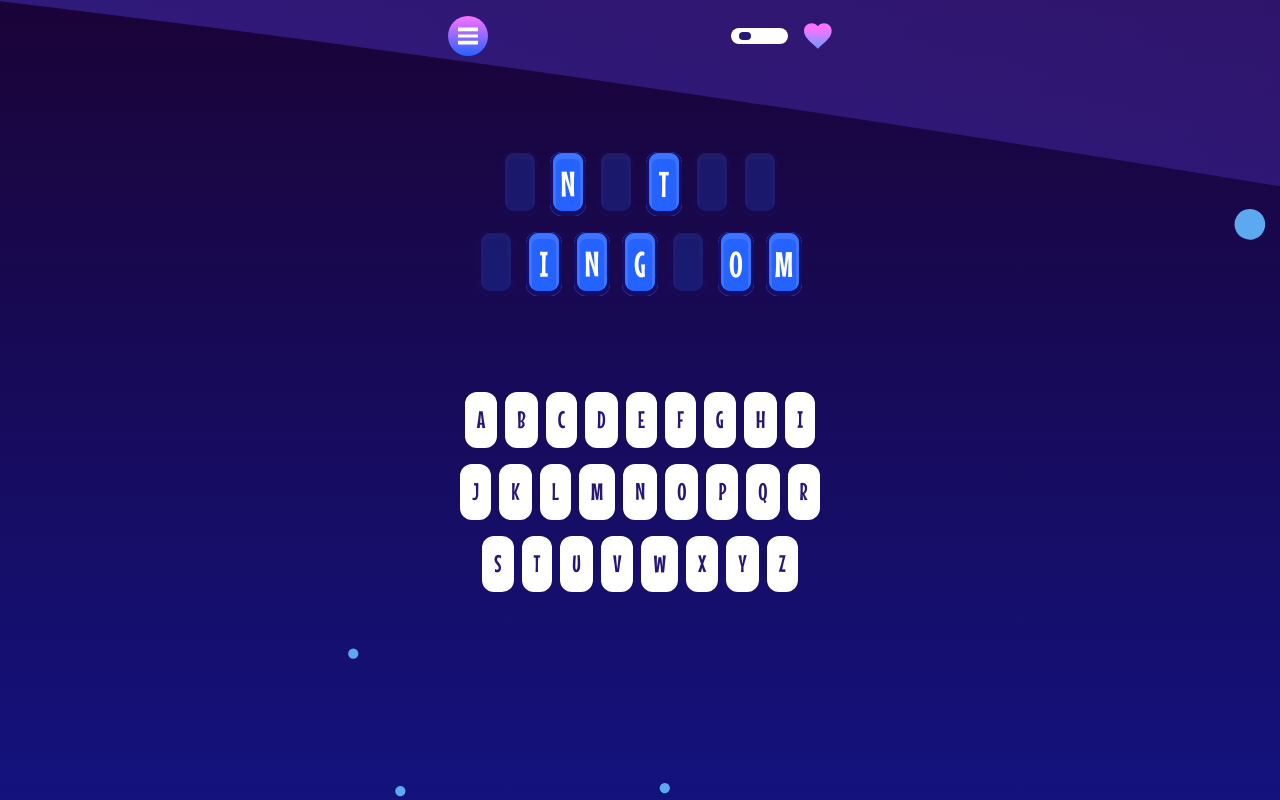
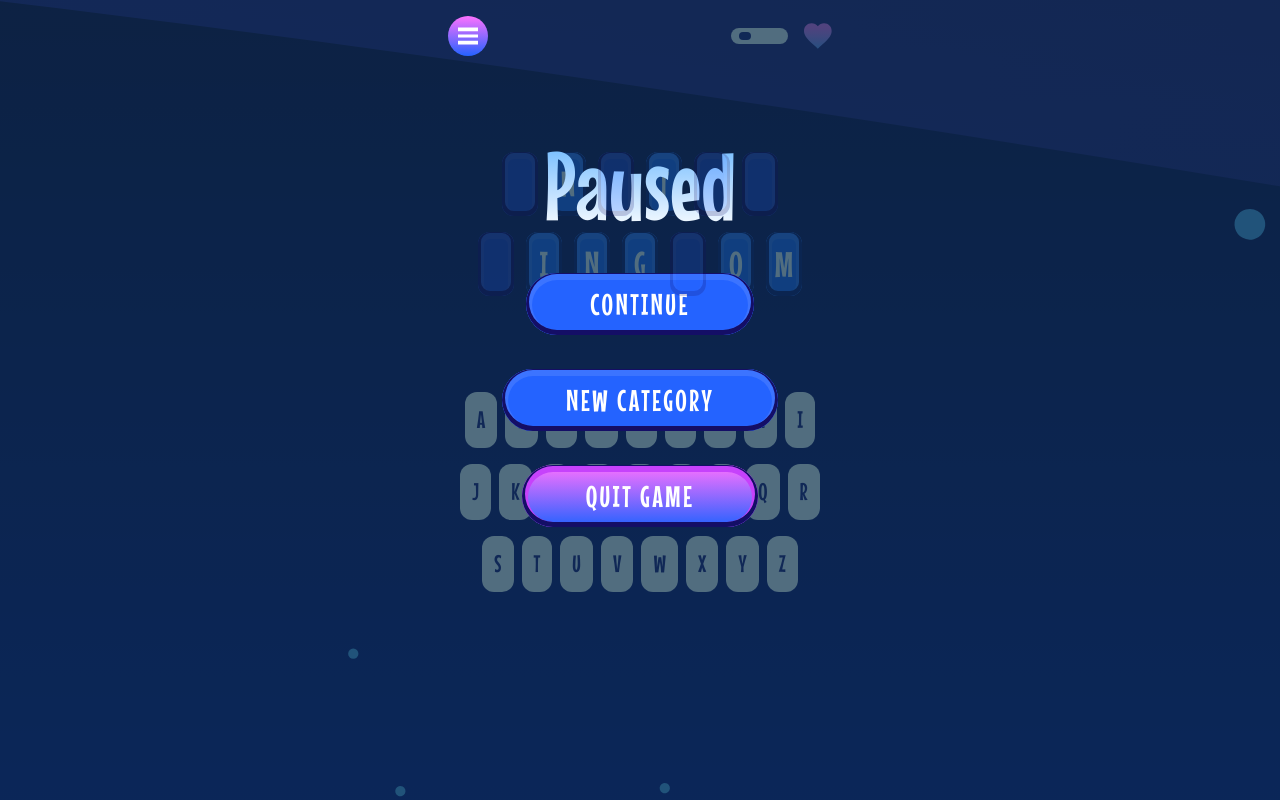
Before and after one commit to keremenen/hangman, a React (Vite) app: page /app in a window 1280 px wide. Both pictures are taken after a click on the button 468 px from the left and 36 px from the top of the page. Built offline with nearby package versions, Linux system fonts and the light colour scheme.

Commit message:
Add basic navigation

```diff
--- /dev/null
+++ b/src/components/app-bar.tsx
@@ -0,0 +1,24 @@
+import HeaderWrapper from "./header-wrapper";
+import IconButton from "./icon-button";
+import HealthBar from "./health-bar";
+import { useGameStore } from "../stores/gameStore";
+import menuIcon from "../assets/images/icon-menu.svg";
+import PauseModal from "./pause-modal";
+
+export default function AppBar() {
+  const togglePause = useGameStore((state) => state.togglePause);
+  const selectedCategory = useGameStore((state) => state.selectedCategory);
+  const isPaused = useGameStore((state) => state.isPaused);
+
+  return (
+    <HeaderWrapper>
+      <div className="flex items-center gap-4">
+        <IconButton icon={menuIcon} onClick={togglePause} className="z-20" />
+        <h1 className="text-4xl tracking-wide">{selectedCategory}</h1>
+      </div>
+      <HealthBar />
+
+      {isPaused && <PauseModal />}
+    </HeaderWrapper>
+  );
+}
--- a/src/components/icon-button.tsx
+++ b/src/components/icon-button.tsx
@@ -1,6 +1,24 @@
-export default function IconButton({ icon }: { icon: string }) {
+import { cn } from "../lib/utils";
+
+type IconButtonProps = {
+  icon: string;
+  onClick?: () => void;
+  className?: string;
+};
+
+export default function IconButton({
+  icon,
+  onClick,
+  className,
+}: IconButtonProps) {
   return (
-    <button className="bg-pink-gradient flex size-10 items-center justify-center rounded-full">
+    <button
+      className={cn(
+        "flex size-10 items-center justify-center rounded-full bg-pink-gradient",
+        className,
+      )}
+      onClick={onClick}
+    >
       <img src={icon} alt="back" className="size-5" />
     </button>
   );
--- a/src/components/in-game-board.tsx
+++ b/src/components/in-game-board.tsx
@@ -1,26 +1,12 @@
-import menuIcon from "../assets/images/icon-menu.svg";
-
-import IconButton from "./icon-button";
-
-import HeaderWrapper from "./header-wrapper";
-import HealthBar from "./health-bar";
 import HiddenLetters from "./hidden-letters";
 import Keyboard from "./keyboard";
-import { useGameStore } from "../stores/gameStore";
+import PauseModal from "./pause-modal";
+import AppBar from "./app-bar";
 
 export default function InGameBoard() {
-  const selectedCategory = useGameStore((state) => state.selectedCategory);
-
   return (
     <section className="mx-auto grid w-full max-w-sm gap-24 py-4">
-      <HeaderWrapper>
-        <div className="flex items-center gap-4">
-          <IconButton icon={menuIcon} />
-          <h1 className="text-4xl tracking-wide">{selectedCategory}</h1>
-        </div>
-        <HealthBar />
-      </HeaderWrapper>
-
+      <AppBar />
       <HiddenLetters />
       <Keyboard />
     </section>
--- a/src/components/pause-board.tsx
+++ /dev/null
@@ -1,20 +0,0 @@
-import Modal, { ModalContent, ModalHeader, ModalOptions } from "./modal";
-import Heading from "./heading";
-import Button from "./button";
-
-export default function PauseModal() {
-  return (
-    <Modal>
-      <ModalContent>
-        <ModalHeader>
-          <Heading className="text-8xl">Paused</Heading>
-        </ModalHeader>
-        <ModalOptions>
-          <Button>Continue</Button>
-          <Button>New Category</Button>
-          <Button variant="secondary">Quit Game</Button>
-        </ModalOptions>
-      </ModalContent>
-    </Modal>
-  );
-}
--- /dev/null
+++ b/src/components/pause-modal.tsx
@@ -0,0 +1,32 @@
+import Modal, { ModalContent, ModalHeader, ModalOptions } from "./modal";
+import Heading from "./heading";
+import Button from "./button";
+import { useGameStore } from "../stores/gameStore";
+import { Link } from "react-router-dom";
+
+export default function PauseModal() {
+  const togglePause = useGameStore((state) => state.togglePause);
+
+  return (
+    <div className="text absolute left-0 top-0 flex min-h-screen w-full items-center justify-center bg-sky-950/70">
+      <Modal>
+        <ModalContent>
+          <ModalHeader>
+            <Heading className="text-8xl">Paused</Heading>
+          </ModalHeader>
+          <ModalOptions>
+            <Button onClick={togglePause}>Continue</Button>
+            <Link to="/category">
+              <Button onClick={togglePause}>New Category</Button>
+            </Link>
+            <Link to="/">
+              <Button variant="secondary" onClick={togglePause}>
+                Quit Game
+              </Button>
+            </Link>
+          </ModalOptions>
+        </ModalContent>
+      </Modal>
+    </div>
+  );
+}
--- a/src/stores/gameStore.ts
+++ b/src/stores/gameStore.ts
@@ -6,6 +6,7 @@ type GameStore = {
   isPaused: boolean;
 
   selectNewCategory: (category: string) => void;
+  togglePause: () => void;
 };
 
 export const useGameStore = create<GameStore>((set) => ({
```
